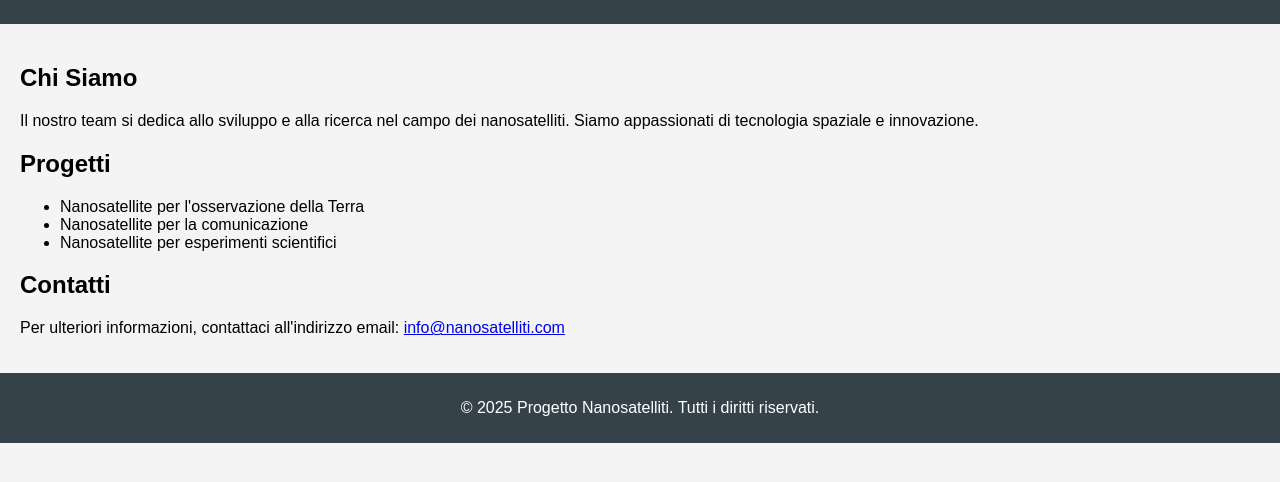
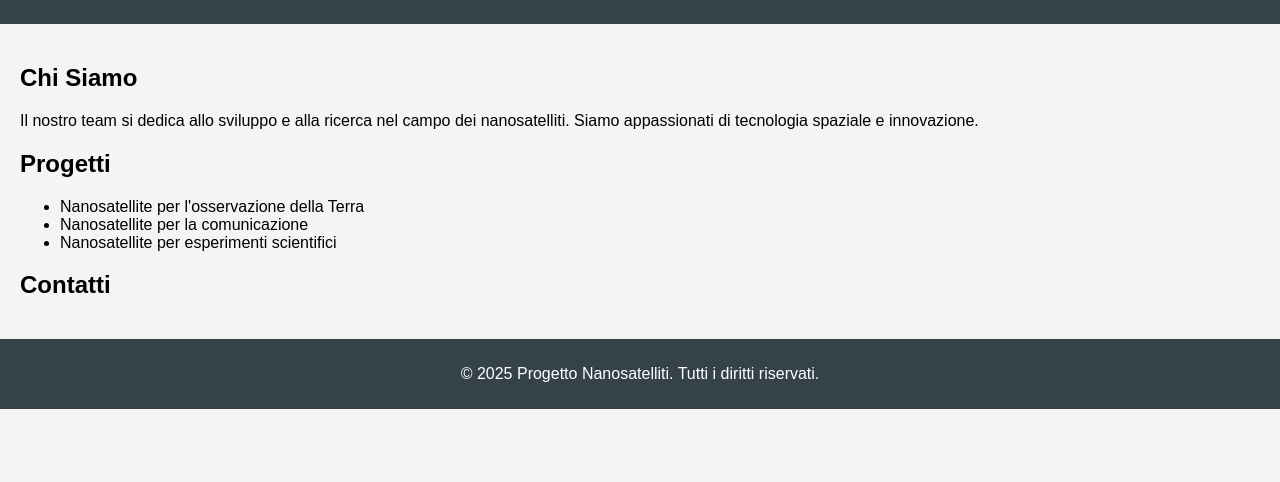
Before and after one commit to LScanferlato/LScanferlato, a plain HTML site: page index.html in a window 1280 px wide. Shown: the part 110-592 px from the top of the page. Drawn offline with Linux system fonts and the light colour scheme.

Commit message:
Update index.html

```diff
--- a/index.html
+++ b/index.html
@@ -35,7 +35,6 @@
 
         <section id="contact">
             <h2>Contatti</h2>
-            <p>Per ulteriori informazioni, contattaci all'indirizzo email: <a href="mailto:info@nanosatelliti.com">info@nanosatelliti.com</a></p>
         </section>
     </main>
 
```
